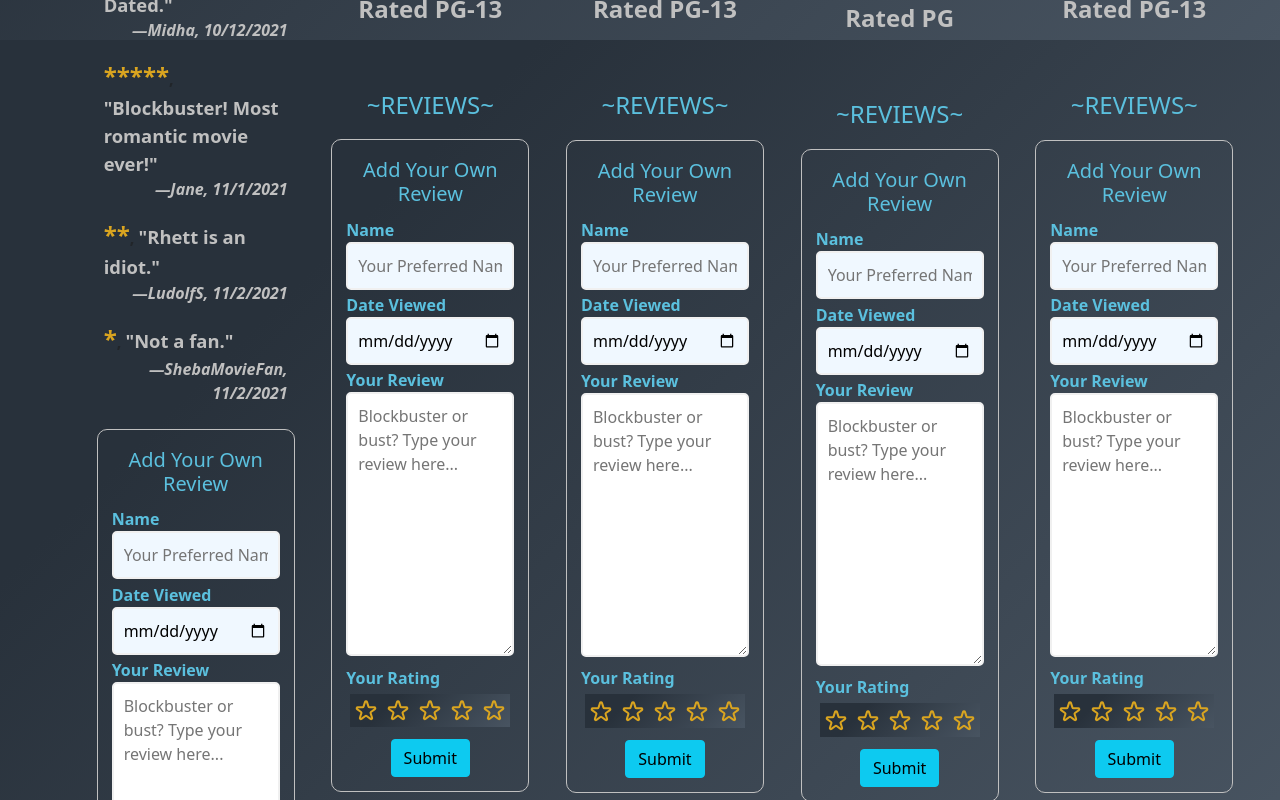
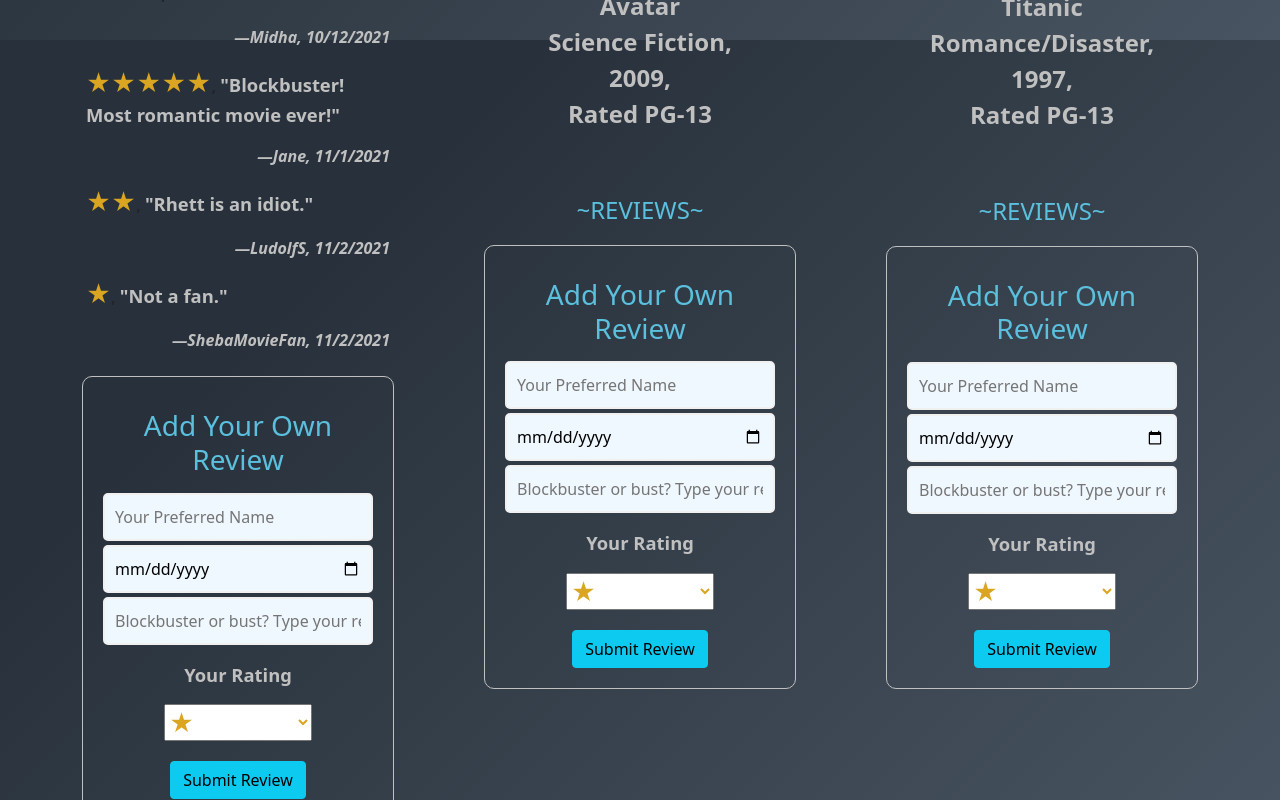
Before and after one commit to XanderWitch/blockbuster-or-bust, a React (Create React App) app: page / in a window 1280 px wide. Shown: the part 760-1560 px from the top of the page. Built offline with nearby package versions, Linux system fonts and the light colour scheme.

Commit message:
Almost there

```diff
--- a/src/components/Movie.js
+++ b/src/components/Movie.js
@@ -9,7 +9,7 @@ const Movie = () => {
 				<React.Fragment>
 					<div
 						key={movie.id}
-						className='movie-item col col-2 mt-5'>
+						className='movie-item col col-3 mt-5'>
 						<img
 							className='card-img-top'
 							src={movie.movieImage}
@@ -23,24 +23,26 @@ const Movie = () => {
 							Rated {movie.movieRating}
 							<br />
 						</p>
-						<h4 className='text-center mt-5'>~REVIEWS~</h4>
+						<h4 className='review-list text-center mt-5'>
+							~REVIEWS~
+						</h4>
 						<div>
 							{movie.reviews?.map((review) => (
 								<div key={review.id}>
 									<p>
 										<span className='star-rating'>
-											{review.movieRating}
+											{review.starRating}
 										</span>
 										,{' '}
 										<span className='review-text'>
 											"{review.review}"
 										</span>
-										<p className='review-footer'>
-											<span className='review-footer'>
-												—{review.username},{' '}
-												{review.currentDate}
-											</span>
-										</p>
+									</p>
+									<p className='review-footer'>
+										<span className='review-footer'>
+											—{review.username},{' '}
+											{review.currentDate}
+										</span>
 									</p>
 								</div>
 							))}
--- a/src/components/MovieArray.js
+++ b/src/components/MovieArray.js
@@ -23,29 +23,29 @@ const movieArray = [
 				username: 'Midha',
 				currentDate: '10/12/2021',
 				review: 'OMG. So Dated.',
-				movieRating: '***',
-				reviewId: 'Gone-1',
+				starRating: '★★★',
+				id: 'Gone-1',
 			},
 			{
 				username: 'Jane',
 				currentDate: '11/1/2021',
 				review: 'Blockbuster! Most romantic movie ever!',
-				movieRating: '*****',
-				reviewId: 'Gone-2',
+				starRating: '★★★★★',
+				id: 'Gone-2',
 			},
 			{
 				username: 'LudolfS',
 				currentDate: '11/2/2021',
 				review: 'Rhett is an idiot.',
-				movieRating: '**',
-				reviewId: 'Gone-3',
+				starRating: '★★',
+				id: 'Gone-3',
 			},
 			{
 				username: 'ShebaMovieFan',
 				currentDate: '11/2/2021',
 				review: 'Not a fan.',
-				movieRating: '*',
-				reviewId: 'Gone-4',
+				starRating: '★',
+				id: 'Gone-4',
 			},
 		],
 	},
--- a/src/components/MovieList.js
+++ b/src/components/MovieList.js
@@ -3,15 +3,15 @@ import Movie from './Movie';
 
 const MovieList = () => {
 	return (
-		<div className='p-3'>
-			<div className='p-4'>
+		<div>
+			<div>
 				<h1 className='display-2 text-center text-info'>
 					Blockbuster or Bust Movie Reviews
 					<hr />
 					<hr />
 				</h1>
 
-				<h3 className='display-4 text-light text-center mt-3 p-3'>
+				<h3 className='display-4 text-light text-center'>
 					Our Movies
 				</h3>
 				<Movie />
--- a/src/components/ReviewForm.js
+++ b/src/components/ReviewForm.js
@@ -1,79 +1,92 @@
 import React, { useState } from 'react';
-import StarRating from './StarRating';
 import movieArray from './MovieArray';
 
-function ReviewForm() {
-	const [inputFields, setInputFields] = useState([
-		{ username: '', review: '', rating: '' },
-	]);
+const review = { movieArray };
 
-	const handleFormChange = (index, event) => {
-		let data = [...inputFields];
-		data[index][event.target.name] = event.target.value;
-		setInputFields(data);
+export default function ReviewForm({ addReview }) {
+	const [review, setReview] = useState({
+		username: '',
+		currentDate: '',
+		review: '',
+		starRating: '',
+	});
+
+	const handleChange = (event) => {
+		setReview({
+			...review,
+			[event.target.name]: event.target.value,
+		});
 	};
 
-	const current = new Date();
-	const date = `${current.getDate()}/${
-		current.getMonth() + 1
-	}/${current.getFullYear()}`;
+	const handleSubmit = (event) => {
+		event.preventDefault();
+		addReview(review);
+		setReview({
+			username: '',
+			currentDate: '',
+			review: '',
+			starRating: '',
+		});
+	};
 
 	return (
 		<div className='review-form'>
-			<h5 className='text-center mt-2'>Add Your Own Review</h5>
-
-			<form>
-				{inputFields.map((input, index) => (
-					<div key={index}>
-						<label>Name</label>
+			<form onSubmit={handleSubmit}>
+				<div>
+					<h3 className='text-center mt-2 p-2'>
+						Add Your Own Review
+					</h3>
+				</div>
+				<div>
 					<input
 						type='text'
+						name='username'
 						placeholder='Your Preferred Name'
-							name='username'
-							value={input.username}
-							required
-							onChange={(event) =>
-								handleFormChange(index, event)
-							}
+						value={review.username}
+						onChange={handleChange}
 					/>
-						<br />
-						<label>Date Viewed</label>
+				</div>
+				<div>
 					<input
 						type='date'
 						name='currentDate'
-							placeholder='Date'
-							defaultValue={date}
-							required
-							onChange={(event) =>
-								handleFormChange(index, event)
-							}
+						placeholder='Date You Watched This Movie'
+						value={review.currentDate}
+						onChange={handleChange}
 					/>
-						<label>Your Review</label>
-						<textarea
+				</div>
+				<div>
+					<input
+						type='text'
+						name='review'
 						rows='10'
 						placeholder='Blockbuster or bust? Type your review here...'
-							name='review'
-							value={input.review}
-							required
-							onChange={(event) =>
-								handleFormChange(index, event)
-							}
+						value={review.review}
+						onChange={handleChange}
 					/>
-						<br />
-						<label>Your Rating</label>
-						<StarRating />
-						<div className='button'>
-							<button
-								type='submit'
-								className='btn btn-info mt-2'>
-								Submit
+				</div>
+				<div>
+					<p className='review-text mt-3 text-center'>
+						Your Rating
+					</p>
+					<select
+						name='starRating'
+						className='star'
+						value={review.starRating}
+						onChange={handleChange}>
+						<option value='1'>★</option>;
+						<option value='2'>★★</option>;
+						<option value='3'>★★★</option>;
+						<option value='4'>★★★★</option>;
+						<option value='5'>★★★★★</option>;
+					</select>
+				</div>
+				<div>
+					<button className='btn btn-info mt-3'>
+						Submit Review
 					</button>
 				</div>
-					</div>
-				))}
 			</form>
 		</div>
 	);
 }
-
-export default ReviewForm;
--- a/src/components/StarRating.js
+++ /dev/null
@@ -1,79 +0,0 @@
-import React from 'react';
-
-function StarIcon(props) {
-	const { fill = 'none' } = props;
-	return (
-		<svg
-			className='w-6 h-6'
-			fill={fill}
-			stroke='goldenrod'
-			viewBox='0 0 24 24'
-			xmlns='http://www.w3.org/2000/svg'>
-			<path
-				strokeLinecap='round'
-				strokeLinejoin='round'
-				strokeWidth='2'
-				d='M11.049 2.927c.3-.921 1.603-.921 1.902 0l1.519 4.674a1 1 0 00.95.69h4.915c.969 0 1.371 1.24.588 1.81l-3.976 2.888a1 1 0 00-.363 1.118l1.518 4.674c.3.922-.755 1.688-1.538 1.118l-3.976-2.888a1 1 0 00-1.176 0l-3.976 2.888c-.783.57-1.838-.197-1.538-1.118l1.518-4.674a1 1 0 00-.363-1.118l-3.976-2.888c-.784-.57-.38-1.81.588-1.81h4.914a1 1 0 00.951-.69l1.519-4.674z'></path>
-		</svg>
-	);
-}
-
-function RatingIcon(props) {
-	const {
-		index,
-		rating,
-		hoverRating,
-		onMouseEnter,
-		onMouseLeave,
-		onSaveRating,
-	} = props;
-	const fill = React.useMemo(() => {
-		if (hoverRating >= index) {
-			return 'goldenrod';
-		} else if (!hoverRating && rating >= index) {
-			return 'goldenrod';
-		}
-		return 'none';
-	}, [rating, hoverRating, index]);
-	return (
-		<div
-			className='cursor-pointer'
-			onMouseEnter={() => onMouseEnter(index)}
-			onMouseLeave={() => onMouseLeave()}
-			onClick={() => onSaveRating(index)}>
-			<StarIcon fill={fill} />
-		</div>
-	);
-}
-
-const StarRating = () => {
-	const [rating, setRating] = React.useState(0);
-	const [hoverRating, setHoverRating] = React.useState(0);
-	const onMouseEnter = (index) => {
-		setHoverRating(index);
-	};
-	const onMouseLeave = () => {
-		setHoverRating(0);
-	};
-	const onSaveRating = (index) => {
-		setRating(index);
-	};
-	return (
-		<div className='box flex'>
-			{[1, 2, 3, 4, 5].map((index) => {
-				return (
-					<RatingIcon
-						index={index}
-						rating={rating}
-						hoverRating={hoverRating}
-						onMouseEnter={onMouseEnter}
-						onMouseLeave={onMouseLeave}
-						onSaveRating={onSaveRating}
-					/>
-				);
-			})}
-		</div>
-	);
-};
-
-export default StarRating;
--- a/src/index.css
+++ b/src/index.css
@@ -82,7 +82,8 @@ label {
 	margin-top: 2%;
 }
 
-.stars {
+.star {
+	color: goldenrod;
 	font-size: 1.5em;
 }
 
@@ -134,6 +135,10 @@ label {
 	font-size: 1.5rem;
 }
 
+.review-list {
+	width: 80%;
+}
+
 .review-footer {
 	color: silver;
 	text-align: right;
@@ -150,11 +155,19 @@ label {
 	border: 1px solid silver;
 	border-radius: 10px;
 	padding: 5%;
+	text-align: center;
 }
 
-.w-6 {
-	width: 1.5em;
+button {
+	background-color: transparent;
+	border: none;
+	outline: none;
+	cursor: pointer;
 }
-.h-6 {
-	height: 1.5em;
+
+.on {
+	color: goldenrod;
 }
+.off {
+	color: #ccc;
+}
--- a/src/index.js
+++ b/src/index.js
@@ -3,7 +3,6 @@ import ReactDOM from 'react-dom';
 import './index.css';
 import 'bootstrap/dist/css/bootstrap.min.css';
 import 'bootstrap/dist/js/bootstrap.bundle.min';
-import $ from 'jquery';
 import MovieList from './components/MovieList';
 
 ReactDOM.render(<MovieList />, document.getElementById('root'));
```
Lines whose indentation alone changed are shown as unchanged.
